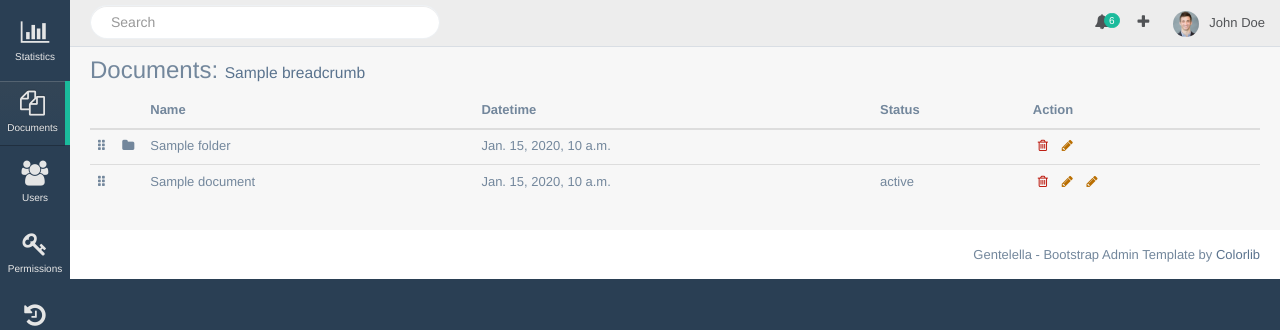
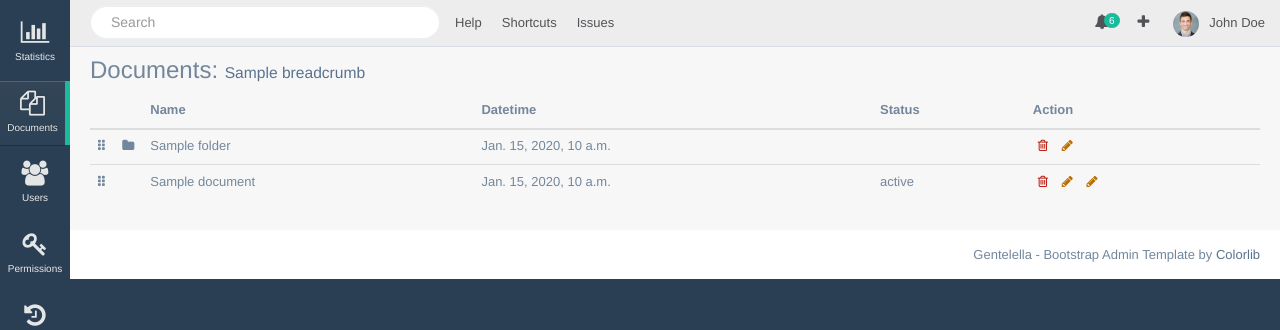
Before and after one commit to sysint64/ripa_archive, a Django app: template frontend/templates/documents_browser/list.html in a window 1280 px wide. Shown: the top 330 px of the page. Run offline with Django 3.2, Linux system fonts and the light colour scheme; the template is opened without the code that fills it: most values are stand-ins (such as "Sample title", 1, 10 or a date in 2020); style sheets or scripts are compiled from the project's sources; some libraries are stand-ins or nearby versions.

Commit message:
top menu

```diff
--- a/frontend/static/styles/main.sass
+++ b/frontend/static/styles/main.sass
@@ -31,7 +31,7 @@
         margin-bottom: 0 !important
 
 .top_nav .navbar-right
-    width: 50%
+    width: 200px
 
 .top_nav .nav_menu
     padding: 5px 5px 5px 20px
--- a/frontend/templates/top_menu.html
+++ b/frontend/templates/top_menu.html
@@ -5,9 +5,15 @@
     <nav>
         {% include "search_input.html" %}
 
+        <ul class="nav navbar-nav navbar-left" style="margin-left: 5px">
+            <li><a href="#">Help</a></li>
+            <li><a href="#">Shortcuts</a></li>
+            <li><a href="#">Issues</a></li>
+        </ul>
+
         <ul class="nav navbar-nav navbar-right">
-            <li class="">
-                <a href="javascript:;" class="user-profile dropdown-toggle"
+            <li>
+                <a href="#" class="user-profile dropdown-toggle"
                    data-toggle="dropdown" aria-expanded="false">
                     <img src="{% static "images/mock/img.jpg" %}" alt="">John Doe
                     <span class=" fa fa-angle-down"></span>
@@ -20,7 +26,7 @@
                             <span>Settings</span>
                         </a>
                     </li>
-                    <li><a href="#">Help</a></li>
+{#                    <li><a href="#">Help</a></li>#}
                     <li><a href="#"><i class="fa fa-sign-out pull-right"></i> Log
                         Out</a></li>
                 </ul>
```
